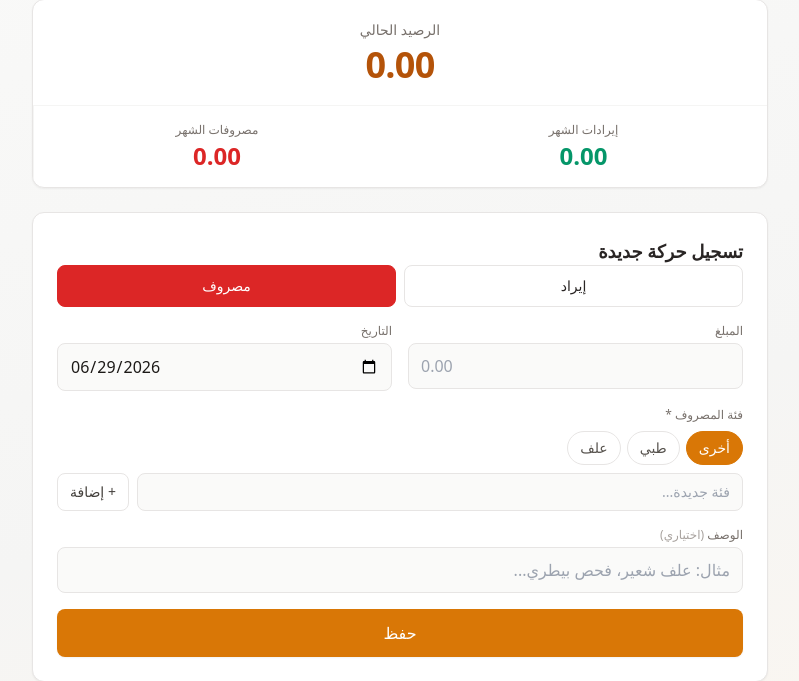
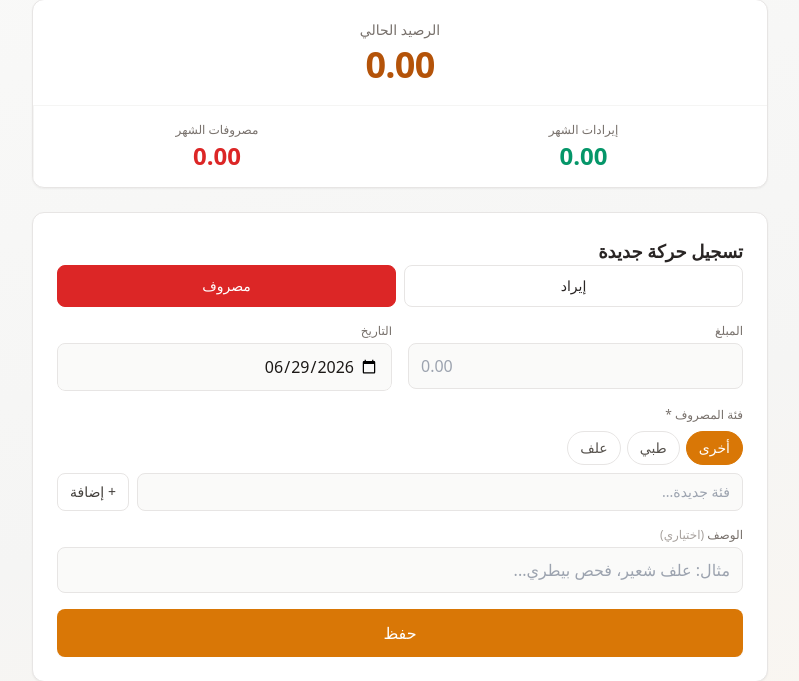
Before and after one commit to abdalrahimnaser/flock_tracker, a Flask app: page /budget in a window 1280 px wide. Shown: the part 186-867 px from the top of the page, without its empty margins (240-1039 px from the left). Run offline with Flask 3, Linux system fonts and the light colour scheme; data comes from the database, SQL or seed files in the repository; data that the repository does not hold is empty; some libraries are stand-ins or nearby versions.

Commit message:
date boxes Ui bug fix

```diff
--- a/templates/budget.html
+++ b/templates/budget.html
@@ -20,6 +20,40 @@
         .type-btn.selected-in { background: #059669; color: white; border-color: #059669; }
         .type-btn.selected-out { background: #dc2626; color: white; border-color: #dc2626; }
         .num { font-variant-numeric: tabular-nums; direction: ltr; unicode-bidi: isolate; }
+        .date-field {
+            min-width: 0;
+            max-width: 100%;
+            overflow: hidden;
+            border-radius: 0.5rem;
+        }
+        input[type="date"].date-input {
+            display: block;
+            width: 100%;
+            box-sizing: border-box;
+            direction: ltr;
+            text-align: right;
+            min-width: 0;
+            max-width: 100%;
+            -webkit-min-logical-width: 0;
+            font-variant-numeric: tabular-nums;
+        }
+        input[type="date"].date-input::-webkit-date-and-time-value {
+            text-align: right;
+            min-width: 0;
+            margin: 0;
+            padding: 0;
+        }
+        input[type="date"].date-input::-webkit-datetime-edit {
+            min-width: 0;
+            padding: 0;
+        }
+        input[type="date"].date-input::-webkit-datetime-edit-fields-wrapper {
+            min-width: 0;
+        }
+        input[type="date"].date-input::-webkit-calendar-picker-indicator {
+            margin-inline-start: 0.25rem;
+            margin-inline-end: 0;
+        }
         .tx-table { width: 100%; border-collapse: collapse; }
         .tx-table thead th {
             padding: 0.75rem 0.875rem;
@@ -182,7 +216,7 @@
 
         <section class="add-form-section bg-white p-3 sm:p-6 rounded-xl shadow-sm border border-stone-200 mb-4 sm:mb-6">
             <h2 class="text-base sm:text-lg font-bold">تسجيل حركة جديدة</h2>
-            <form id="addForm" class="form-stack flex flex-col space-y-3 sm:space-y-4">
+            <form id="addForm" class="form-stack flex flex-col space-y-3 sm:space-y-4 min-w-0 overflow-x-hidden">
                 <div class="flex gap-2">
                     <button type="button" id="btnIncome" data-type="in"
                         class="type-btn flex-1 py-2 sm:py-2.5 rounded-lg border border-stone-200 text-sm font-medium transition hover:border-emerald-400">
@@ -193,16 +227,16 @@
                         مصروف
                     </button>
                 </div>
-                <div class="grid grid-cols-2 sm:grid-cols-2 gap-3 sm:gap-4">
-                    <div>
+                <div class="grid grid-cols-1 sm:grid-cols-2 gap-3 sm:gap-4">
+                    <div class="min-w-0">
                         <label class="text-xs font-medium text-stone-500 block mb-1">المبلغ</label>
                         <input type="text" id="amount" inputmode="decimal" lang="en" required placeholder="0.00"
                             class="field-input w-full bg-stone-50 border border-stone-200 rounded-lg px-3 py-2 sm:py-2.5 text-stone-900 outline-none focus:ring-2 focus:ring-amber-500/30 focus:border-amber-500 num">
                     </div>
-                    <div>
+                    <div class="date-field min-w-0">
                         <label class="text-xs font-medium text-stone-500 block mb-1">التاريخ</label>
-                        <input type="date" id="transactionDate" required
-                            class="field-input w-full bg-stone-50 border border-stone-200 rounded-lg px-3 py-2 sm:py-2.5 text-stone-900 outline-none focus:ring-2 focus:ring-amber-500/30 focus:border-amber-500">
+                        <input type="date" id="transactionDate" lang="en" required
+                            class="date-input field-input w-full min-w-0 bg-stone-50 border border-stone-200 rounded-lg px-3 py-2 sm:py-2.5 text-stone-900 outline-none focus:ring-2 focus:ring-amber-500/30 focus:border-amber-500">
                     </div>
                 </div>
                 <div id="addCategoryWrap" class="space-y-1.5 sm:space-y-2">
@@ -298,15 +332,15 @@
                             </div>
                         </div>
                         <div class="grid grid-cols-1 sm:grid-cols-2 gap-4">
-                            <div>
+                            <div class="date-field min-w-0">
                                 <label class="text-xs font-medium text-stone-500 block mb-1">من تاريخ</label>
-                                <input type="date" id="filterDateFrom"
-                                    class="w-full bg-white border border-stone-200 rounded-lg px-3 py-2 text-sm text-stone-900 outline-none focus:ring-2 focus:ring-amber-500/30 focus:border-amber-500">
+                                <input type="date" id="filterDateFrom" lang="en"
+                                    class="date-input w-full min-w-0 bg-white border border-stone-200 rounded-lg px-3 py-2 text-sm text-stone-900 outline-none focus:ring-2 focus:ring-amber-500/30 focus:border-amber-500">
                             </div>
-                            <div>
+                            <div class="date-field min-w-0">
                                 <label class="text-xs font-medium text-stone-500 block mb-1">إلى تاريخ</label>
-                                <input type="date" id="filterDateTo"
-                                    class="w-full bg-white border border-stone-200 rounded-lg px-3 py-2 text-sm text-stone-900 outline-none focus:ring-2 focus:ring-amber-500/30 focus:border-amber-500">
+                                <input type="date" id="filterDateTo" lang="en"
+                                    class="date-input w-full min-w-0 bg-white border border-stone-200 rounded-lg px-3 py-2 text-sm text-stone-900 outline-none focus:ring-2 focus:ring-amber-500/30 focus:border-amber-500">
                             </div>
                         </div>
                         <div>
@@ -355,10 +389,10 @@
                     <input type="text" id="editAmount" inputmode="decimal" lang="en" required
                         class="w-full bg-stone-50 border border-stone-200 rounded-lg px-3 py-2 text-stone-900 outline-none focus:ring-2 focus:ring-amber-500/30 focus:border-amber-500 num">
                 </div>
-                <div>
+                <div class="date-field min-w-0">
                     <label class="text-xs font-medium text-stone-500 block mb-1">التاريخ</label>
-                    <input type="date" id="editDate" required
-                        class="w-full bg-stone-50 border border-stone-200 rounded-lg px-3 py-2 text-stone-900 outline-none focus:ring-2 focus:ring-amber-500/30 focus:border-amber-500">
+                    <input type="date" id="editDate" lang="en" required
+                        class="date-input w-full min-w-0 bg-stone-50 border border-stone-200 rounded-lg px-3 py-2 text-stone-900 outline-none focus:ring-2 focus:ring-amber-500/30 focus:border-amber-500">
                 </div>
                 <div id="editCategoryWrap" class="space-y-2 hidden">
                     <label class="text-xs font-medium text-stone-500 block">فئة المصروف *</label>
```
Also changed, not shown: templates/index.html (+58 -15 lines), templates/vaccinations.html (+52 -9 lines).
